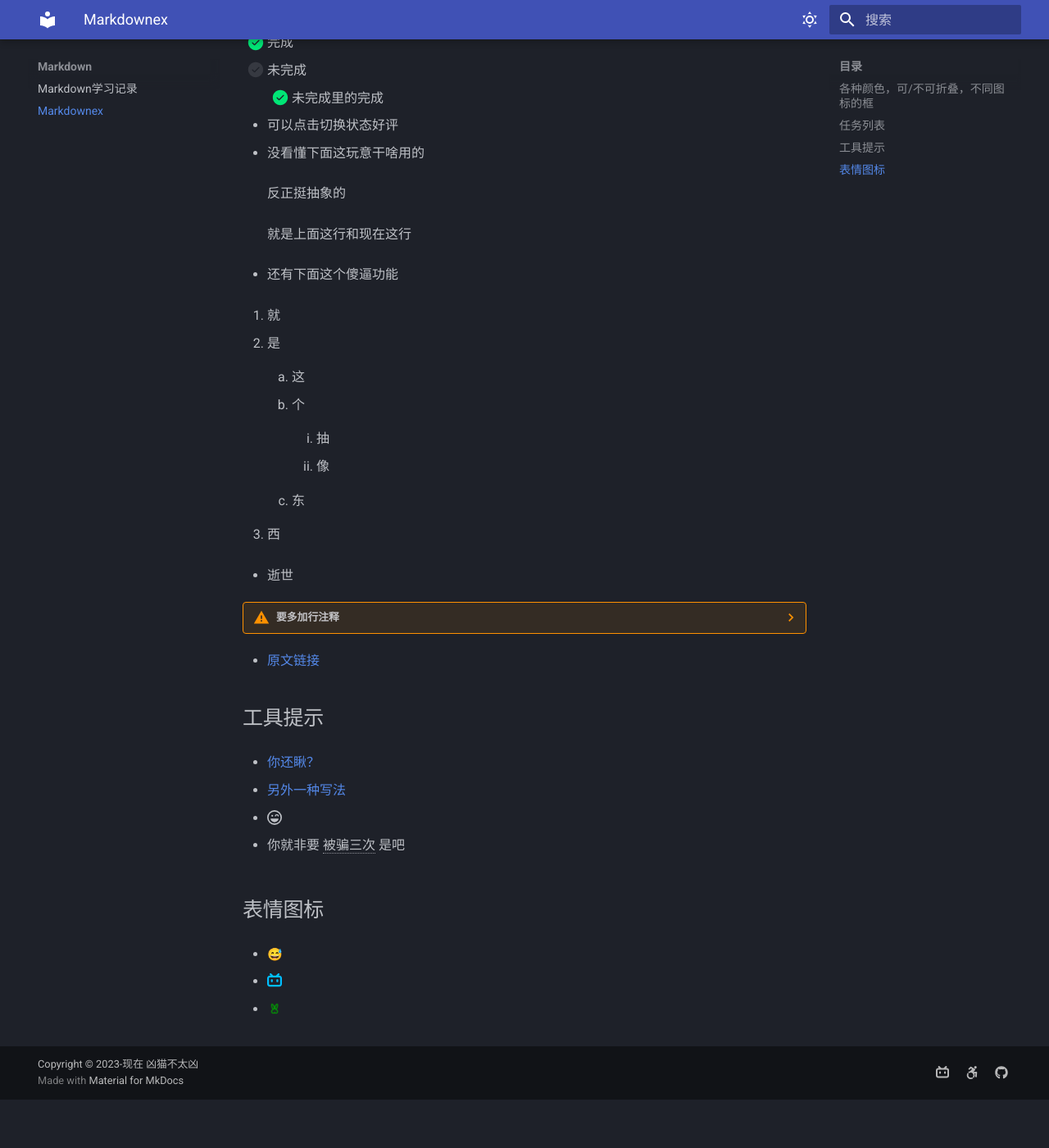
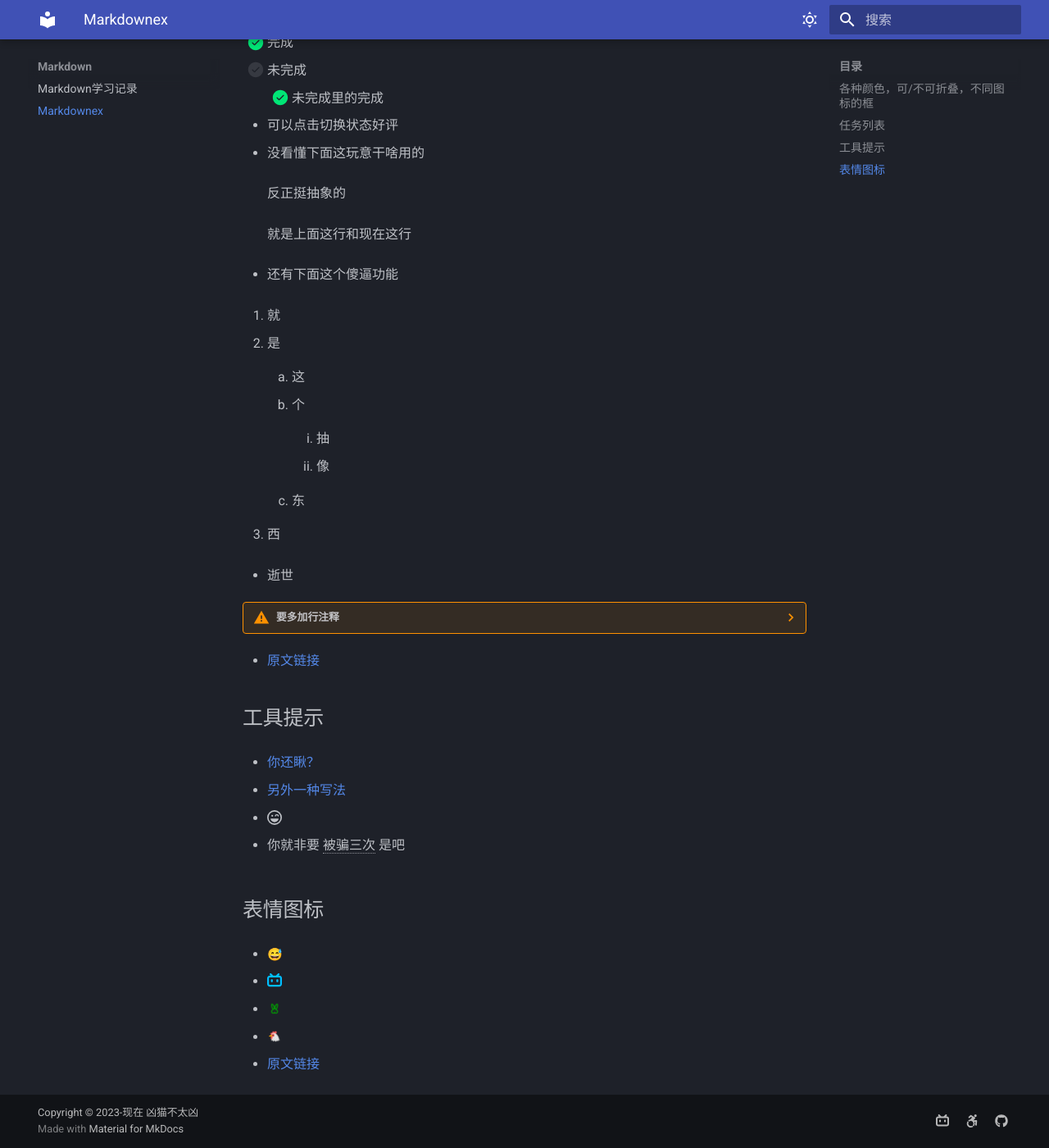
Before and after one commit to Xmbtx/xmbtx-blog, an MkDocs documentation site: the page built from docs/mkd/mkdex.md, in a window 1280 px wide and 1400 px high, scrolled down 713 px. Shown: the whole window at 82% size. Built offline with MkDocs 1.6.1 and Material for MkDocs 9.7.7, drawn with Linux system fonts in a browser that asks for light colours; emoji names are drawn with the system emoji font; before the commit the page ends 2054 px from its top, so only the background shows below that.

Commit message:
2023-11-27_13:22:28 update

```diff
--- a/docs/mkd/mkdex.md
+++ b/docs/mkd/mkdex.md
@@ -88,3 +88,5 @@
 - :fontawesome-brands-bilibili:{ .bilibili }
 
 - :material-rabbit-variant-outline:{ .heart }
+- :chicken:{ .rotate1 }
+- [原文链接](https://squidfunk.github.io/mkdocs-material/reference/icons-emojis/)
--- a/docs/stylesheets/extra.css
+++ b/docs/stylesheets/extra.css
@@ -74,3 +74,10 @@
   color: #00a400;
   animation: heart 1000ms infinite;
 }
+
+@keyframes rotate1 {
+  rotate: 45deg;
+}
+.rotate1 {
+  animation: heart 1000ms infinite;
+}
```
